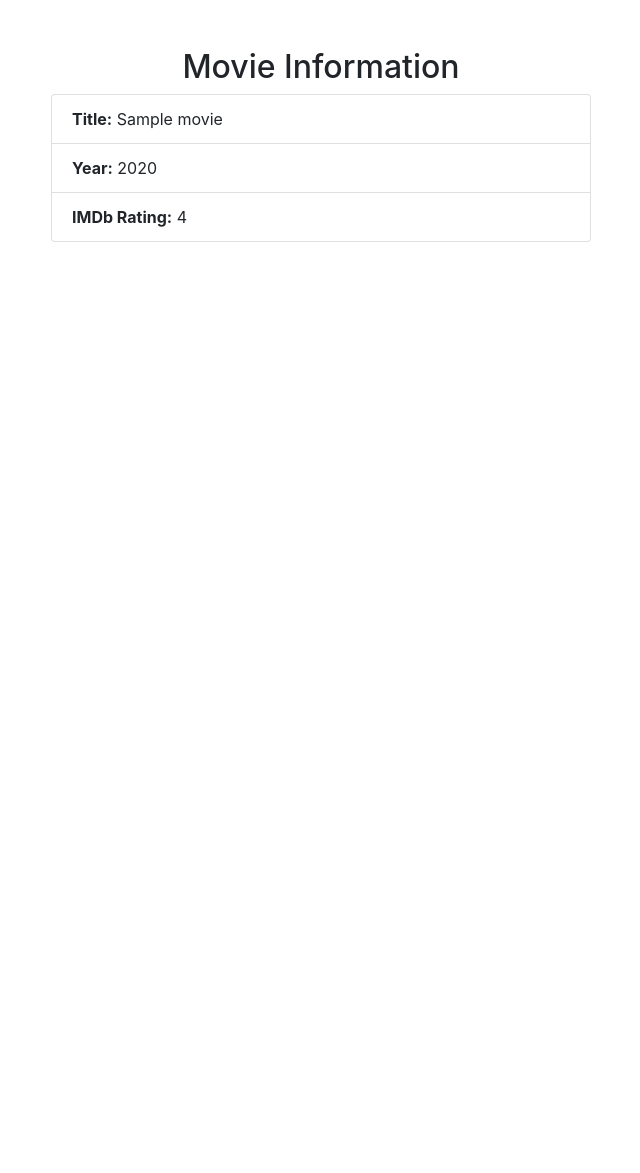
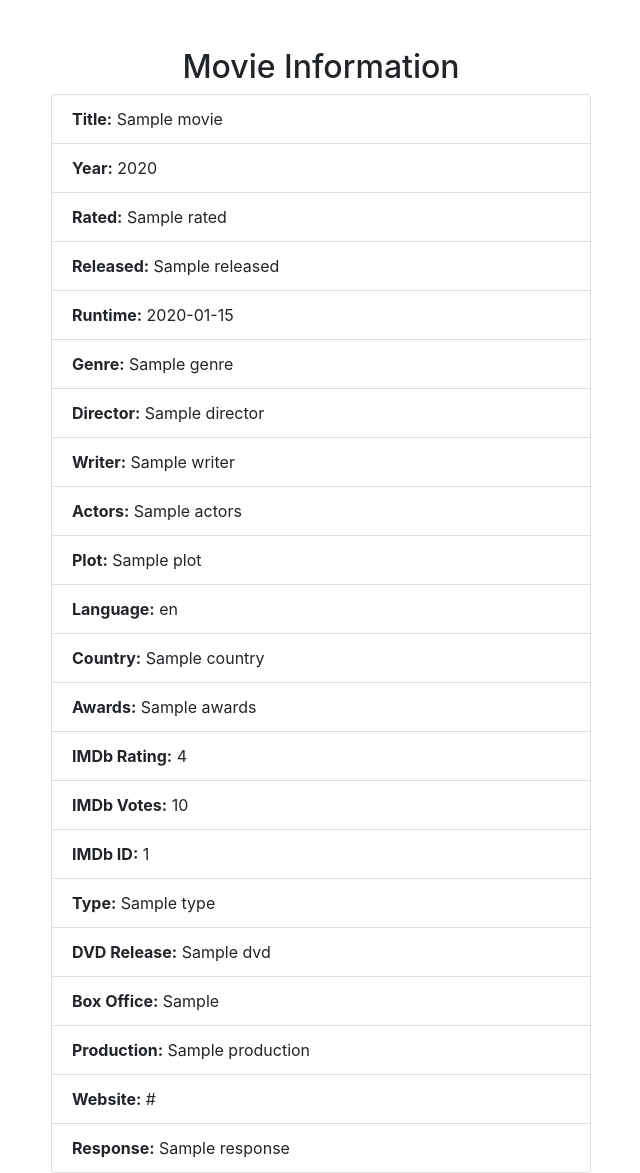
Before and after one commit to Sujalstha31/project, a Flask app: template templates/movie_info.html in a window 1280 px wide. Shown: the whole page, without its empty margins (319-959 px from the left). Before the commit the page ends 242 px from the top, so only its background shows below. Run offline with Flask 3, Linux system fonts and the light colour scheme; the template is opened without the code that fills it: most values are stand-ins (such as "Sample title", 1, 10 or a date in 2020); some libraries are stand-ins or nearby versions.

Commit message:
new design

```diff
--- a/templates/movie_info.html
+++ b/templates/movie_info.html
@@ -14,7 +14,26 @@
                 <ul class="list-group">
                     <li class="list-group-item"><strong>Title:</strong> {{ movie_data.Title }}</li>
                     <li class="list-group-item"><strong>Year:</strong> {{ movie_data.Year }}</li>
+                    <li class="list-group-item"><strong>Rated:</strong> {{ movie_data.Rated }}</li>
+                    <li class="list-group-item"><strong>Released:</strong> {{ movie_data.Released }}</li>
+                    <li class="list-group-item"><strong>Runtime:</strong> {{ movie_data.Runtime }}</li>
+                    <li class="list-group-item"><strong>Genre:</strong> {{ movie_data.Genre }}</li>
+                    <li class="list-group-item"><strong>Director:</strong> {{ movie_data.Director }}</li>
+                    <li class="list-group-item"><strong>Writer:</strong> {{ movie_data.Writer }}</li>
+                    <li class="list-group-item"><strong>Actors:</strong> {{ movie_data.Actors }}</li>
+                    <li class="list-group-item"><strong>Plot:</strong> {{ movie_data.Plot }}</li>
+                    <li class="list-group-item"><strong>Language:</strong> {{ movie_data.Language }}</li>
+                    <li class="list-group-item"><strong>Country:</strong> {{ movie_data.Country }}</li>
+                    <li class="list-group-item"><strong>Awards:</strong> {{ movie_data.Awards }}</li>
                     <li class="list-group-item"><strong>IMDb Rating:</strong> {{ movie_data.imdbRating }}</li>
+                    <li class="list-group-item"><strong>IMDb Votes:</strong> {{ movie_data.imdbVotes }}</li>
+                    <li class="list-group-item"><strong>IMDb ID:</strong> {{ movie_data.imdbID }}</li>
+                    <li class="list-group-item"><strong>Type:</strong> {{ movie_data.Type }}</li>
+                    <li class="list-group-item"><strong>DVD Release:</strong> {{ movie_data.DVD }}</li>
+                    <li class="list-group-item"><strong>Box Office:</strong> {{ movie_data.BoxOffice }}</li>
+                    <li class="list-group-item"><strong>Production:</strong> {{ movie_data.Production }}</li>
+                    <li class="list-group-item"><strong>Website:</strong> {{ movie_data.Website }}</li>
+                    <li class="list-group-item"><strong>Response:</strong> {{ movie_data.Response }}</li>
                 </ul>
             </div>
         </div>
```
